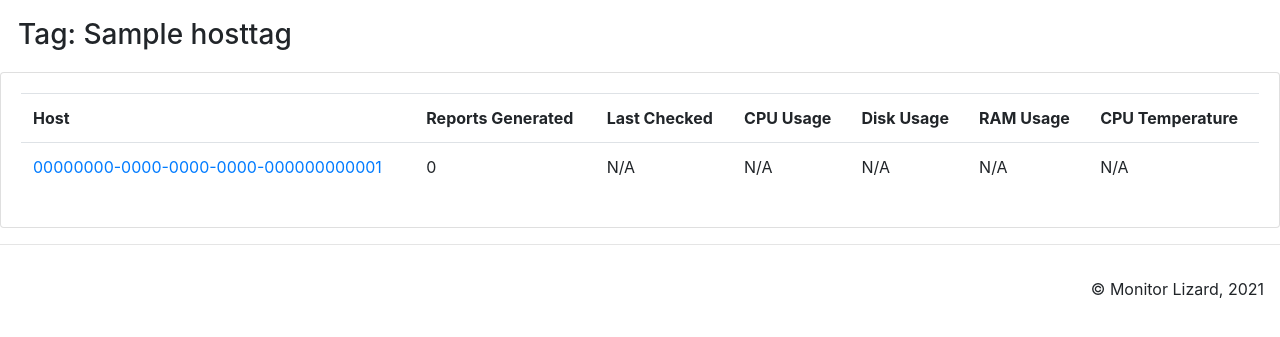
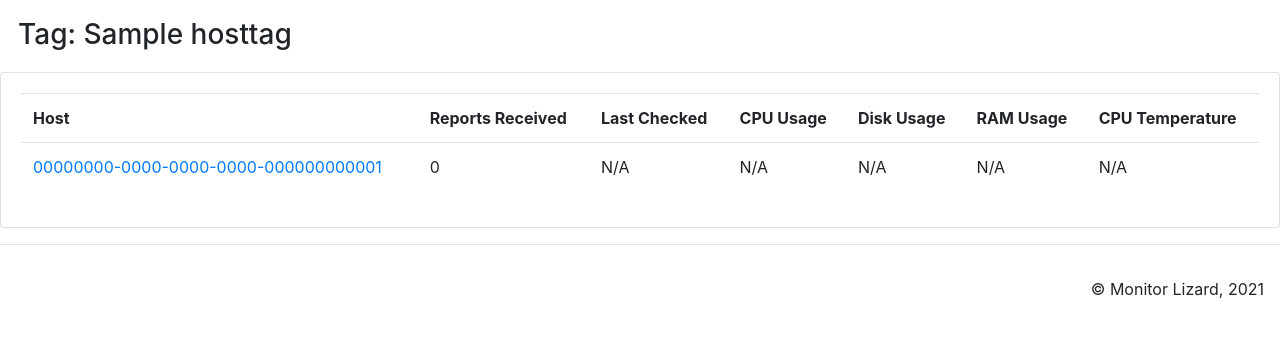
Before and after one commit to OrionQ/Monitor-Lizard, a Django app: a page that uses web/templates/web/tag.html in a window 1280 px wide. Shown: the part 77-414 px from the top of the page. Run offline with Django 3.2, Linux system fonts and the light colour scheme; a user stored in the database is signed in; tables that the repository leaves empty hold one stand-in row (values such as "Sample post"); data that the repository does not hold is empty; some libraries are stand-ins or nearby versions.

Commit message:
changed host tag column title for clarity

```diff
--- a/web/templates/web/tag.html
+++ b/web/templates/web/tag.html
@@ -17,7 +17,7 @@
 			<table class="table">
 				<tr>
 					<th>Host</th>
-					<th>Reports Generated</th>
+					<th>Reports Received</th>
 					<th>Last Checked</th>
 					<th>CPU Usage</th>
 					<th>Disk Usage</th>
```
